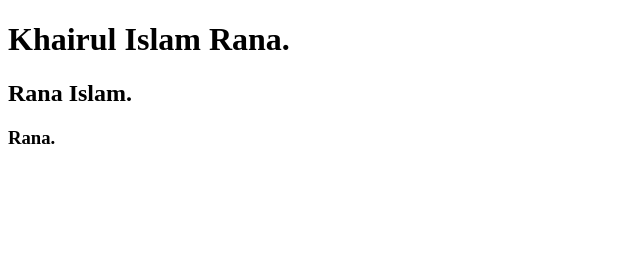
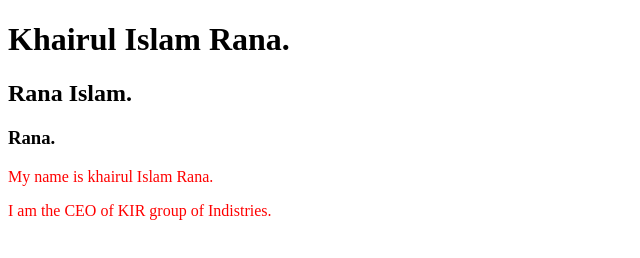
Before and after one commit to KhairulIslamRana/Github, a plain HTML site: page index.html in a window 1280 px wide. Shown: the whole page, without its empty margins (0-640 px from the left). Drawn offline with Linux system fonts and the light colour scheme.

Commit message:
added CSS

```diff
--- a/index.html
+++ b/index.html
@@ -5,10 +5,13 @@
     <meta http-equiv="X-UA-Compatible" content="IE=edge">
     <meta name="viewport" content="width=device-width, initial-scale=1.0">
     <title>Git Hub.</title>
+    <link rel="stylesheet" href="/style.css">
 </head>
 <body>
     <h1>Khairul Islam Rana.</h1>
     <h2>Rana Islam.</h2>
     <H3>Rana.</H3>
+    <p>My name is khairul Islam Rana.</p>
+    <p>I am the CEO of KIR group of Indistries.</p>
 </body>
 </html>
--- /dev/null
+++ b/style.css
@@ -0,0 +1,3 @@
+p{
+    color:red;
+}
```
